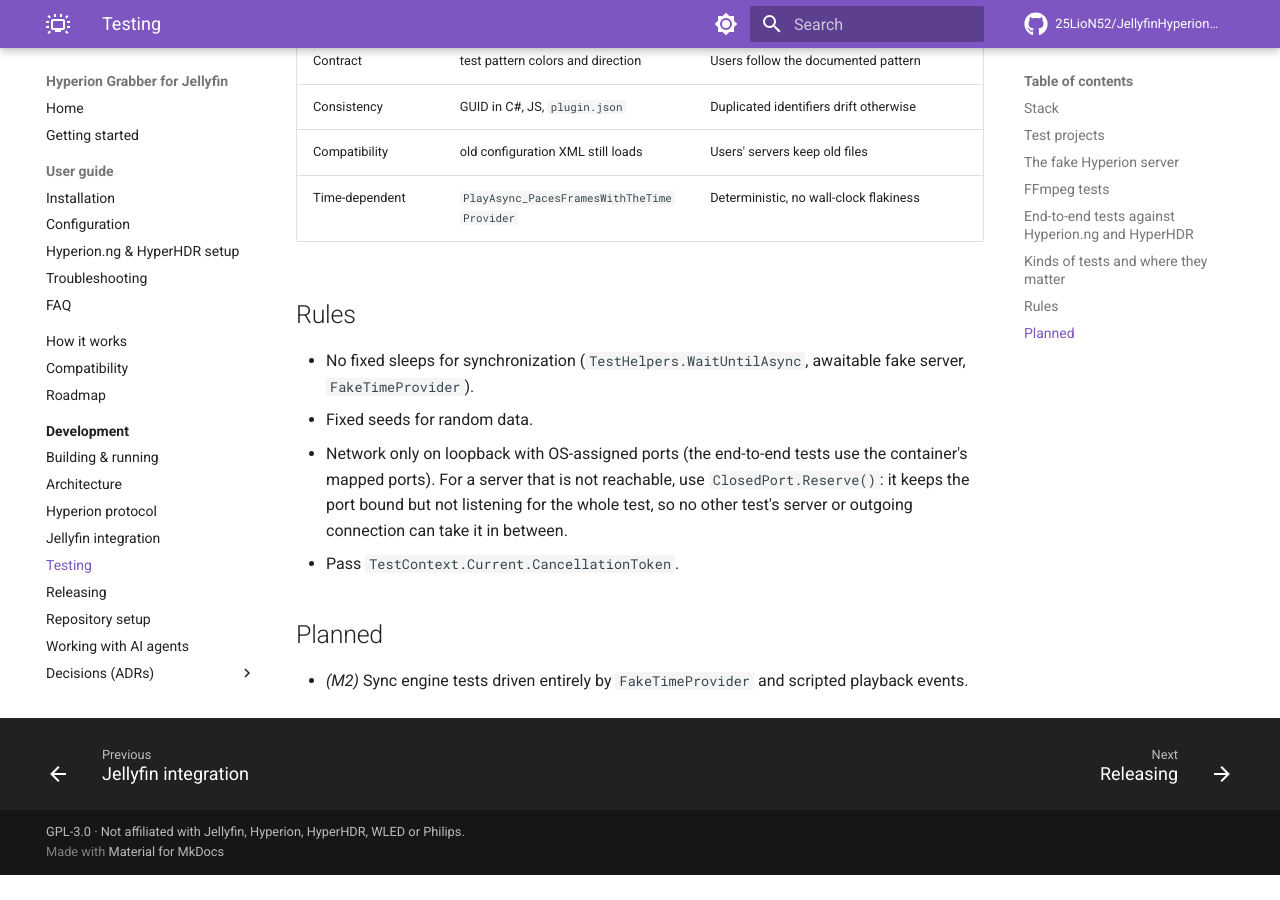
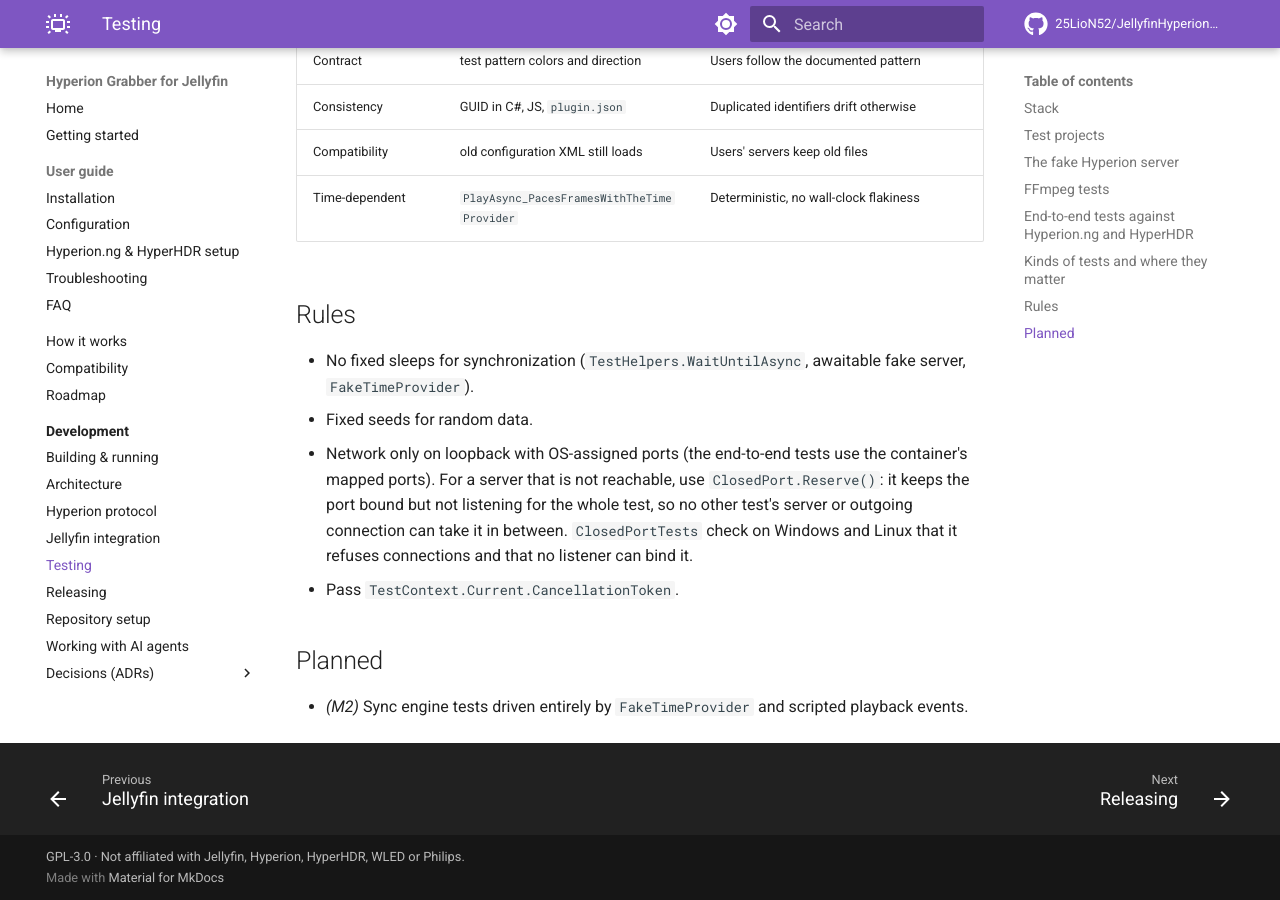
Before and after one commit to 25LioN52/JellyfinHyperionGrabber, an MkDocs documentation site: the page built from docs/development/testing.md, in a window 1280 px wide and 900 px high, scrolled down 4765 px. Built offline with MkDocs 1.6.1 and Material for MkDocs 9.7.7, drawn with Linux system fonts in a browser that asks for light colours; comment, search, counter and statistics services are not loaded; before the commit the page ends 5640 px from its top, so only the background shows below that.

Commit message:
test: keep other listeners off the reserved port on Linux too
ClosedPort now creates its socket with ProtocolType.Unspecified (still TCP for a
stream socket) and sets ExclusiveAddressUse before binding. On Unix .NET sets
SO_REUSEADDR when it binds a ProtocolType.Tcp socket (SystemNative_Bind), so
another TcpListener, which does the same, could bind the reserved port and
listen. The races these tests hit (port-0 binds, source ports) already skipped
the bound port; ClosedPortTests now check the stricter guarantee directly on
Windows and Linux. ClosedPort is listed in AGENTS.md and the developer guide.

From the duplicate work on #57.

Closes #57

Co-Authored-By: Claude Opus 5.5 <noreply@anthropic.com>

```diff
--- a/docs/development/testing.md
+++ b/docs/development/testing.md
@@ -141,7 +141,8 @@ against the pause keep-alive.
 - Fixed seeds for random data.
 - Network only on loopback with OS-assigned ports (the end-to-end tests use the container's mapped ports). For a
   server that is not reachable, use `ClosedPort.Reserve()`: it keeps the port bound but not listening for the whole
-  test, so no other test's server or outgoing connection can take it in between.
+  test, so no other test's server or outgoing connection can take it in between. `ClosedPortTests` check on Windows
+  and Linux that it refuses connections and that no listener can bind it.
 - Pass `TestContext.Current.CancellationToken`.
 
 ## Planned
```
Also changed, not shown: .claude/rules/tests.md (+2 -2 lines), AGENTS.md (+1 -1 lines), docs/development/index.md (+1 -1 lines), 2 other files.
